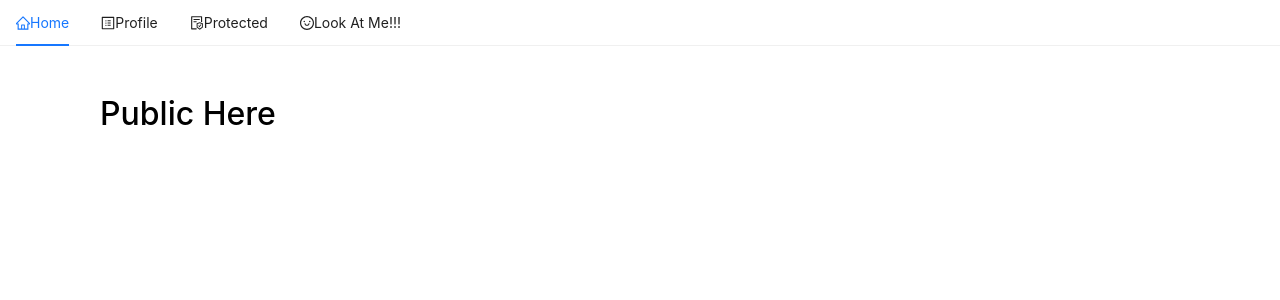
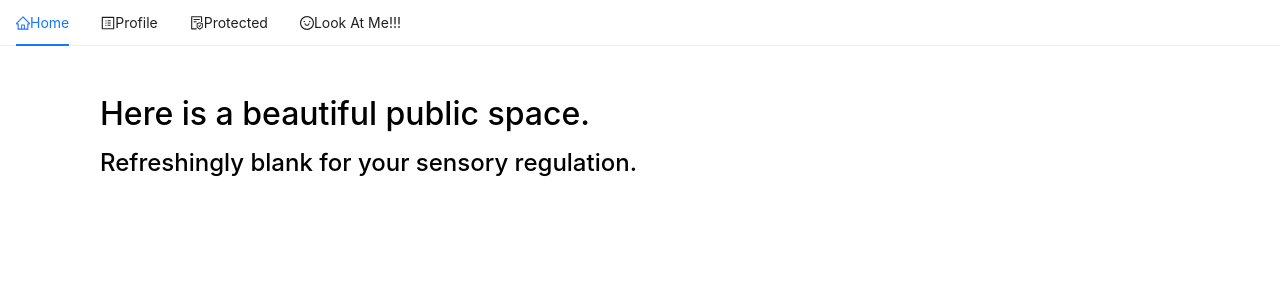
Before and after one commit to mad-serverless-react-s23/cog-tutorial, a React (Create React App) app: page /#/ in a window 1280 px wide. Shown: the top 300 px of the page. Built offline with nearby package versions, Linux system fonts and the light colour scheme; no server answers; what aws-amplify would draw is missing.

Commit message:
Update Public.js
just having a bit of fun

```diff
--- a/src/Public.js
+++ b/src/Public.js
@@ -3,7 +3,8 @@ import Container from './Container';
 
 const Public = () => (
     <Container>
-        <h1>Public Here</h1>
+        <h1>Here is a beautiful public space.</h1>
+        <h2>Refreshingly blank for your sensory regulation.</h2>
     </Container>
 );
 export default Public
```
